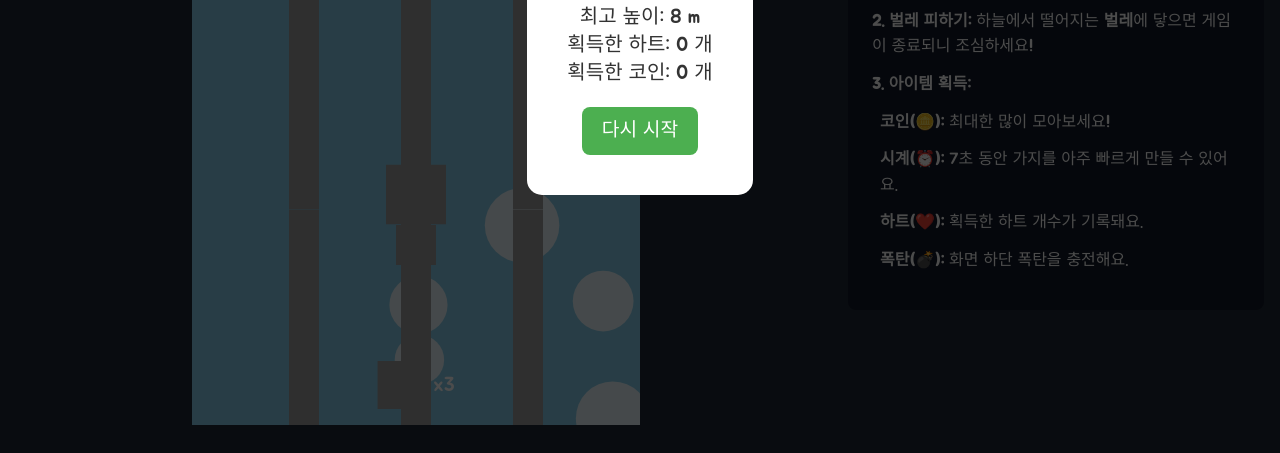
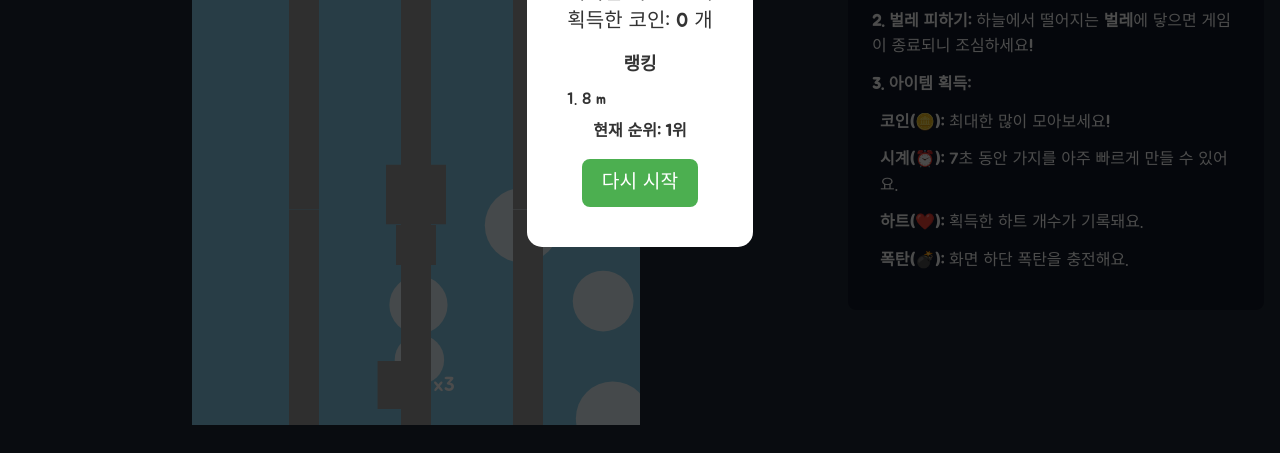
Before and after one commit to jangunsoul/Idea-webpage01, a plain HTML site: page index.html in a window 1280 px wide. Shown: the part 347-800 px from the top of the page. Drawn offline with nearby package versions, Linux system fonts and the light colour scheme; grey boxes are pictures that could not be loaded.

Commit message:
Add files via upload

```diff
--- a/index.html
+++ b/index.html
@@ -112,7 +112,12 @@
         <p class="text-xl">최고 높이: <span id="finalScore">0</span> m</p>
         <p class="text-xl">획득한 하트: <span id="finalHeartCount">0</span> 개</p>
         <p class="text-xl">획득한 코인: <span id="finalCoinCount">0</span> 개</p>
-        <button id="restartButton" class="restart-btn">다시 시작</button>
+        <div class="mt-4">
+            <h3 class="text-lg font-bold mb-2">랭킹</h3>
+            <ol id="rankingList" class="text-left text-base"></ol>
+            <p id="playerRank" class="mt-2 font-bold"></p>
+        </div>
+        <button id="restartButton" class="restart-btn mt-4">다시 시작</button>
     </div>
 </div>
 <script>
@@ -129,6 +134,8 @@ const gameOverModal = document.getElementById('gameOverModal');
 const finalScoreEl = document.getElementById('finalScore');
 const finalHeartCountEl = document.getElementById('finalHeartCount');
 const finalCoinCountEl = document.getElementById('finalCoinCount');
+const rankingListEl = document.getElementById('rankingList');
+const playerRankEl = document.getElementById('playerRank');
 const restartButton = document.getElementById('restartButton');
 const bombButton = document.getElementById('bombButton');
 const flashEl = document.getElementById('flash');
@@ -539,12 +546,29 @@ function gameLoop() {
     animationFrameId = requestAnimationFrame(gameLoop);
 }
 
+function updateRanking() {
+    const entry = { score: score, time: Date.now() };
+    const records = JSON.parse(localStorage.getItem('records') || '[]');
+    records.push(entry);
+    records.sort((a, b) => b.score - a.score);
+    const playerRank = records.findIndex(r => r.time === entry.time) + 1;
+    localStorage.setItem('records', JSON.stringify(records));
+    rankingListEl.innerHTML = '';
+    records.slice(0, 10).forEach((r, i) => {
+        const li = document.createElement('li');
+        li.textContent = `${i + 1}. ${r.score} m`;
+        rankingListEl.appendChild(li);
+    });
+    playerRankEl.textContent = `현재 순위: ${playerRank}위`;
+}
+
 function gameOver() {
     isGameOver = true;
     cancelAnimationFrame(animationFrameId);
     finalScoreEl.textContent = score;
     finalHeartCountEl.textContent = heartCount;
     finalCoinCountEl.textContent = coinCount;
+    updateRanking();
     gameOverModal.classList.remove('hidden');
 }
 
```
